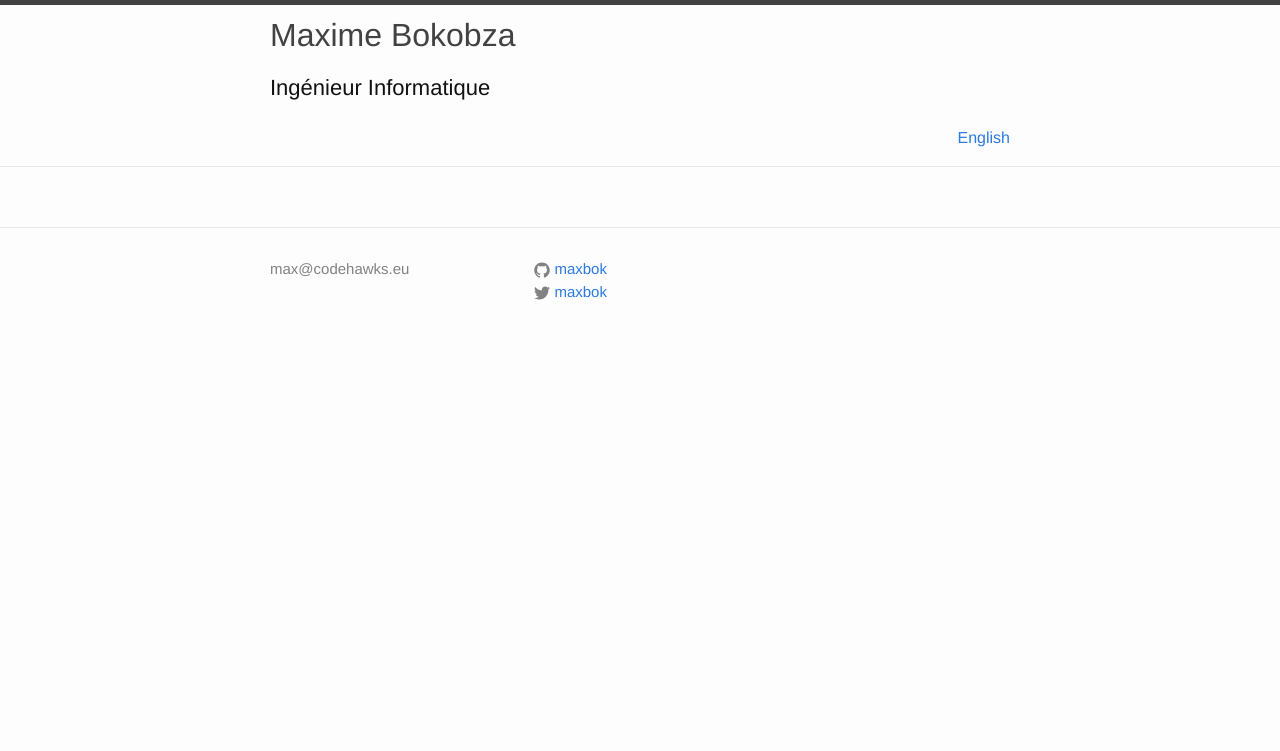
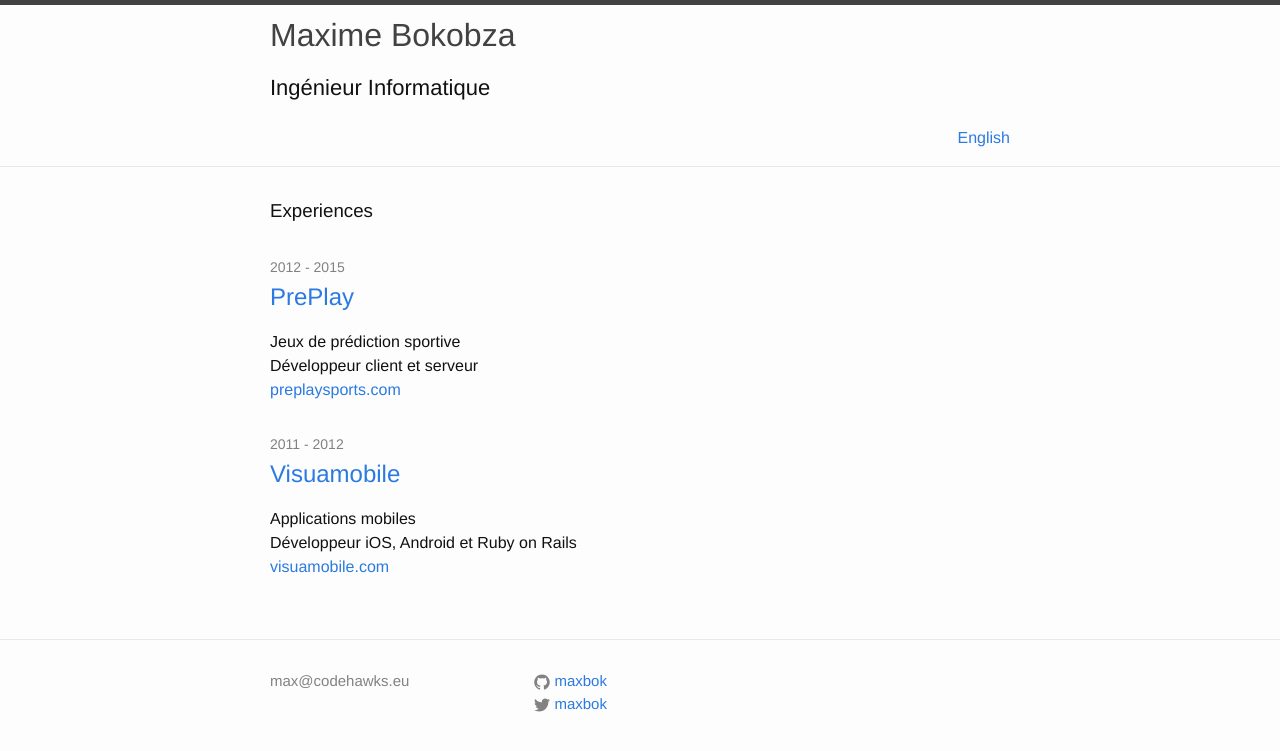
Before and after one commit to maxbok/me, a Jekyll site: the page built from _posts/fr/0000-01-01-fr.html, in a window 1280 px wide. Shown: the top 751 px of the page. Built offline with Jekyll 4.4.1, drawn with Linux system fonts in a browser that asks for light colours.

Commit message:
Add experience category

```diff
--- /dev/null
+++ b/_includes/common_home.html
@@ -0,0 +1,24 @@
+<div class="home">
+  <ul class="post-list">
+    {% for category in site.categories %}
+      {% for posts in category %}
+        {% if forloop.first %}
+          <li><h3>{{ posts | capitalize }}</h3></li>
+          {% continue %}
+        {% endif %}
+
+        {% for post in posts %}
+          {% if post.lang == page.lang %}
+            <li>
+              <span class="post-meta">{{ post.start_date | date: "%Y" }} - {{ post.end_date | date: "%Y" }}</span>
+              <h2><a class="post-link">{{ post.title }}</a></h2>
+              <span>{{ post.content }}</span>
+              <br />
+              <span><a href="{{ post.link }}">{{ post.link | remove: 'http://' }}</a>
+            </li>
+          {% endif %}
+        {% endfor %}
+      {% endfor %}
+    {% endfor %}
+  </ul>
+</div>
--- a/_posts/en/0000-01-01-index.html
+++ b/_posts/en/0000-01-01-index.html
@@ -2,3 +2,5 @@
 layout: default
 permalink: ''
 ---
+
+{% include common_home.html %}
--- a/_posts/fr/0000-01-01-fr.html
+++ b/_posts/fr/0000-01-01-fr.html
@@ -1,3 +1,5 @@
 ---
 layout: default
 ---
+
+{% include common_home.html %}
--- /dev/null
+++ b/_posts/fr/2011-09-01-visuamobile.md
@@ -0,0 +1,11 @@
+---
+layout: post
+title: "Visuamobile"
+start_date: 2011-09-01
+end_date: 2012-05-23
+category: experiences
+link: http://visuamobile.com
+---
+
+Applications mobiles<br>
+Développeur iOS, Android et Ruby on Rails
--- /dev/null
+++ b/_posts/fr/2012-05-24-preplay.md
@@ -0,0 +1,11 @@
+---
+layout: post
+title: "PrePlay"
+start_date: 2012-05-24
+end_date: 2015-05-06
+category: experiences
+link: http://preplaysports.com
+---
+
+Jeux de prédiction sportive<br>
+Développeur client et serveur
```
Also changed, not shown: _posts/en/2011-09-01-visuamobile.md (added, +11 -0 lines), _posts/en/2012-05-24-preplay.md (added, +11 -0 lines).
